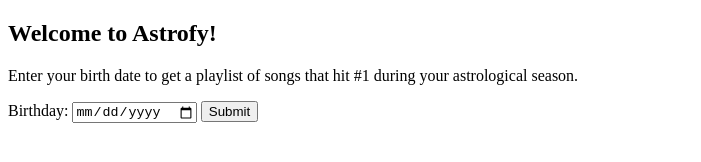
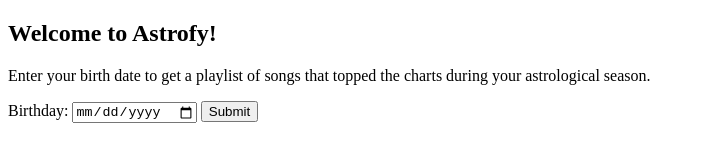
Before and after one commit to DwillDev/Astrofy, a plain HTML site: page index.html in a window 1280 px wide. Shown: the whole page, without its empty margins (0-701 px from the left). Drawn offline with Linux system fonts and the light colour scheme.

Commit message:
Minor text changes

```diff
--- a/index.html
+++ b/index.html
@@ -25,7 +25,7 @@
         <section class="main__intro">
           <h1 class="main__header">Welcome to Astrofy!</h1>
           <p class="main__para">
-            Enter your birth date to get a playlist of songs that hit #1 during your astrological
+            Enter your birth date to get a playlist of songs that topped the charts during your astrological
             season.
           </p>
         </section>
```
